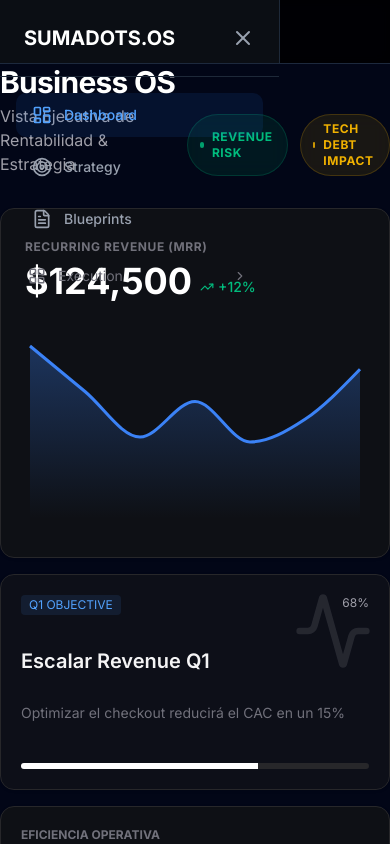
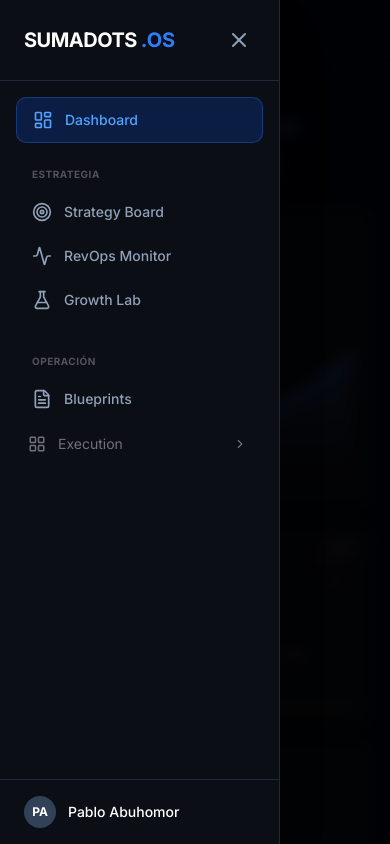
Before and after one commit to fsotosa-ops/suma-os, a Next.js app: page /dashboard in a window 390 px wide. Both pictures are taken after a click on the button "Open Menu". Built offline with nearby package versions, Linux system fonts and the light colour scheme.

Commit message:
fix(ui): resolve 'cn' import error and fix sidebar/layout responsiveness

```diff
--- a/app/dashboard/page.tsx
+++ b/app/dashboard/page.tsx
@@ -1,16 +1,14 @@
 'use client';
 
-// CAMBIO 1: Importar desde el contexto de estrategia
 import { useStrategy } from '@/app/strategy/context/StrategyProvider';
 import { Card } from "@/components/ui/card";
 import { AreaChart, Area, XAxis, Tooltip, ResponsiveContainer } from 'recharts';
+import { cn } from "@/lib/utils";
 import { TrendingUp, Activity } from 'lucide-react';
 
 export default function BusinessDashboardPage() {
-  // CAMBIO 2: Usar el hook useStrategy
   const { objectives, levers } = useStrategy();
 
-  // Mock de datos financieros agregados (Business Health)
   const revenueData = [
     { name: 'Jan', value: 4000 }, { name: 'Feb', value: 3000 },
     { name: 'Mar', value: 2000 }, { name: 'Apr', value: 2780 },
@@ -19,32 +17,32 @@
   ];
 
   return (
-    <div className="max-w-7xl mx-auto space-y-8 animate-in fade-in duration-700">
+    <div className="w-full p-4 md:p-8 space-y-8 animate-in fade-in duration-700">
 
-      {/* Header Ejecutivo */}
-      <div className="flex justify-between items-end">
+      {/* Header Ejecutivo - Columna en móvil */}
+      <div className="flex flex-col gap-4 sm:flex-row sm:justify-between sm:items-end">
         <div>
-          <h1 className="text-3xl font-bold text-white tracking-tight">Business OS</h1>
-          <p className="text-zinc-400 mt-1">Vista Ejecutiva de Rentabilidad & Estrategia</p>
+          <h1 className="text-2xl md:text-3xl font-bold text-white tracking-tight">Business OS</h1>
+          <p className="text-zinc-400 text-sm md:text-base mt-1">Vista Ejecutiva de Rentabilidad & Estrategia</p>
         </div>
-        <div className="flex gap-3">
+        <div className="flex flex-wrap gap-2">
             <StatusBadge label="Revenue Risk" status="safe" />
             <StatusBadge label="Tech Debt Impact" status="warning" />
         </div>
       </div>
 
-      {/* 1. Bento Grid: Métricas North Star */}
+      {/* Grid: 1 columna en móvil, 4 en desktop */}
       <div className="grid grid-cols-1 md:grid-cols-4 gap-4">
-        {/* Main Revenue Chart */}
-        <Card className="md:col-span-2 row-span-2 bg-[#0E1015] border-zinc-800 p-6 flex flex-col justify-between">
+        {/* MRR Chart */}
+        <Card className="md:col-span-2 row-span-2 bg-[#0E1015] border-zinc-800 p-4 md:p-6 flex flex-col justify-between overflow-hidden">
             <div>
-                <span className="text-zinc-500 text-xs font-bold uppercase tracking-wider">Recurring Revenue (MRR)</span>
+                <span className="text-zinc-500 text-[10px] md:text-xs font-bold uppercase tracking-wider">Recurring Revenue (MRR)</span>
                 <div className="flex items-baseline gap-2 mt-1">
-                    <h2 className="text-4xl font-bold text-white">$124,500</h2>
-                    <span className="text-emerald-500 text-sm font-medium flex items-center"><TrendingUp size={14} className="mr-1"/> +12%</span>
+                    <h2 className="text-3xl md:text-4xl font-bold text-white">$124,500</h2>
+                    <span className="text-emerald-500 text-xs md:text-sm font-medium flex items-center"><TrendingUp size={14} className="mr-1"/> +12%</span>
                 </div>
             </div>
-            <div className="h-48 w-full mt-4">
+            <div className="h-40 md:h-48 w-full mt-4">
                 <ResponsiveContainer width="100%" height="100%">
                     <AreaChart data={revenueData}>
                         <defs>
@@ -53,27 +51,25 @@
                                 <stop offset="95%" stopColor="#3b82f6" stopOpacity={0}/>
                             </linearGradient>
                         </defs>
-                        <Tooltip contentStyle={{backgroundColor: '#18181b', border: 'none'}} />
+                        <Tooltip contentStyle={{backgroundColor: '#18181b', border: 'none', borderRadius: '8px'}} />
                         <Area type="monotone" dataKey="value" stroke="#3b82f6" strokeWidth={3} fillOpacity={1} fill="url(#colorPv)" />
                     </AreaChart>
                 </ResponsiveContainer>
             </div>
         </Card>
 
-        {/* OKR Summary Cards */}
+        {/* OKR Cards */}
         {objectives.map(okr => (
-            <Card key={okr.id} className="md:col-span-2 bg-zinc-900/50 border-zinc-800 p-5 flex flex-col justify-center relative overflow-hidden group hover:border-zinc-700 transition-all">
-                <div className="absolute right-0 top-0 p-4 opacity-10 group-hover:opacity-20 transition-opacity">
-                    <Activity size={80} />
+            <Card key={okr.id} className="md:col-span-2 bg-zinc-900/50 border-zinc-800 p-4 md:p-5 flex flex-col justify-center relative overflow-hidden group hover:border-zinc-700 transition-all">
+                <div className="absolute right-0 top-0 p-4 opacity-5 group-hover:opacity-10 transition-opacity">
+                    <Activity size={60} />
                 </div>
                 <div className="flex justify-between items-start mb-2">
-                    <span className="text-xs text-blue-400 font-mono bg-blue-400/10 px-2 py-0.5 rounded">Q1 OBJECTIVE</span>
+                    <span className="text-[10px] text-blue-400 font-mono bg-blue-400/10 px-2 py-0.5 rounded">Q1 OBJECTIVE</span>
                     <span className="text-zinc-400 text-xs">{okr.progress}%</span>
                 </div>
-                <h3 className="text-xl font-semibold text-zinc-100">{okr.title}</h3>
-                <p className="text-sm text-zinc-500 mt-1 line-clamp-1">{okr.hypothesis}</p>
-
-                {/* Visual Bar */}
+                <h3 className="text-lg md:text-xl font-semibold text-zinc-100">{okr.title}</h3>
+                <p className="text-xs md:text-sm text-zinc-500 mt-1 line-clamp-1">{okr.hypothesis}</p>
                 <div className="w-full bg-zinc-800 h-1.5 rounded-full mt-4 overflow-hidden">
                     <div className="bg-white h-full transition-all duration-1000" style={{width: `${okr.progress}%`}} />
                 </div>
@@ -81,24 +77,24 @@
         ))}
 
         {/* Efficiency Widget */}
-        <Card className="bg-[#0E1015] border-zinc-800 p-5">
-            <span className="text-zinc-500 text-xs font-bold uppercase">Eficiencia Operativa</span>
+        <Card className="bg-[#0E1015] border-zinc-800 p-5 flex flex-col items-center">
+            <span className="text-zinc-500 text-[10px] font-bold uppercase w-full">Eficiencia Operativa</span>
             <div className="mt-4 flex items-center justify-center">
-                 <div className="relative w-24 h-24 flex items-center justify-center border-4 border-zinc-800 rounded-full">
-                    <span className="text-2xl font-bold text-white">84</span>
+                 <div className="relative w-20 h-20 md:w-24 md:h-24 flex items-center justify-center border-4 border-zinc-800 rounded-full">
+                    <span className="text-xl md:text-2xl font-bold text-white">84</span>
                     <div className="absolute top-0 left-0 w-full h-full border-4 border-emerald-500 rounded-full border-t-transparent border-l-transparent transform -rotate-45"></div>
                  </div>
             </div>
-            <p className="text-center text-xs text-zinc-500 mt-2">Costo por Feature entregado</p>
+            <p className="text-center text-[10px] md:text-xs text-zinc-500 mt-3">Costo por Feature entregado</p>
         </Card>
 
         {/* Levers Health */}
         <Card className="bg-[#0E1015] border-zinc-800 p-5">
-             <span className="text-zinc-500 text-xs font-bold uppercase">Salud de Palancas</span>
+             <span className="text-zinc-500 text-[10px] font-bold uppercase">Salud de Palancas</span>
              <div className="mt-4 space-y-3">
                 {levers.slice(0, 3).map(l => (
                     <div key={l.id} className="flex justify-between items-center text-sm">
-                        <span className="text-zinc-300">{l.name}</span>
+                        <span className="text-zinc-300 text-xs">{l.name}</span>
                         <div className={`w-2 h-2 rounded-full ${l.kpiCurrent >= l.kpiTarget ? 'bg-red-500' : 'bg-emerald-500'}`} />
                     </div>
                 ))}
@@ -116,9 +112,9 @@
         critical: 'bg-red-500/10 text-red-500 border-red-500/20',
     };
     return (
-        <div className={`flex items-center gap-2 px-3 py-1.5 rounded-full border ${colors[status]} backdrop-blur-sm`}>
-            <div className={`w-1.5 h-1.5 rounded-full bg-current animate-pulse`} />
-            <span className="text-xs font-bold uppercase tracking-wider">{label}</span>
+        <div className={cn("flex items-center gap-2 px-3 py-1 rounded-full border backdrop-blur-sm whitespace-nowrap", colors[status])}>
+            <div className="w-1 h-1 rounded-full bg-current animate-pulse" />
+            <span className="text-[10px] font-bold uppercase tracking-wider">{label}</span>
         </div>
     )
 }
--- a/app/layout.tsx
+++ b/app/layout.tsx
@@ -5,9 +5,8 @@
 import { Sidebar } from "@/components/shared/Sidebar";
 import { MobileSidebar } from "@/components/shared/MobileSidebar";
 import TechHealthBar from "@/components/shared/TechHealthBar";
-
-// Importamos el nuevo orquestador de estado
 import { AppProviders } from "./providers";
+import { cn } from "@/lib/utils";
 
 const inter = Inter({ subsets: ["latin"] });
 
@@ -23,32 +22,37 @@
 }>) {
   return (
     <html lang="es" className="dark">
-      <body className={`${inter.className} bg-[#020617] text-slate-200 antialiased`}>
+      <body className={cn(inter.className, "bg-[#020617] text-slate-200 antialiased")}>
 
-        {/* Usamos el Provider Unificado */}
         <AppProviders>
 
-          <div className="flex h-screen overflow-hidden">
+          <div className="flex h-screen w-full overflow-hidden bg-[#020617]">
+
+            {/* Sidebar Desktop: Oculto en móviles mediante 'hidden md:flex' */}
             <Sidebar />
 
-            <main className="flex-1 flex flex-col min-w-0">
+            <main className="flex-1 flex flex-col min-w-0 h-full relative overflow-hidden bg-[#020617]">
 
-              {/* Header */}
-              <header className="h-16 flex items-center justify-between px-4 md:px-8 border-b border-slate-800 bg-[#020617]/50 backdrop-blur-md sticky top-0 z-50">
+              {/* Header: z-index 50 para estar debajo del Sidebar móvil (z-100) */}
+              <header className="h-16 flex items-center justify-between px-4 md:px-8 border-b border-slate-800 bg-[#020617] sticky top-0 z-40 shrink-0">
                 <div className="flex items-center gap-3">
+
+                  {/* El MobileSidebar ahora tiene z-index 100 */}
                   <MobileSidebar />
+
                   <div className="flex items-center gap-2 text-sm">
                     <span className="text-slate-500 hidden sm:inline">Project /</span>
-                    <span className="font-medium text-white truncate max-w-[200px] sm:max-w-none">MVP TMS Integration</span>
+                    <span className="font-medium text-white truncate max-w-[150px] sm:max-w-none font-mono">MVP TMS</span>
                   </div>
                 </div>
+
                 <div className="hidden sm:block">
                   <TechHealthBar score={92} />
                 </div>
               </header>
 
-              {/* Contenido Principal (Sin padding forzado para permitir Full Width) */}
-              <div className="flex-1 overflow-y-auto custom-scrollbar">
+              {/* Área de Contenido con scroll independiente */}
+              <div className="flex-1 overflow-y-auto custom-scrollbar bg-[#020617]">
                 {children}
               </div>
 
--- a/components/shared/MobileSidebar.tsx
+++ b/components/shared/MobileSidebar.tsx
@@ -3,51 +3,107 @@
 import React, { useState } from 'react';
 import Link from 'next/link';
 import { usePathname } from 'next/navigation';
-import { Menu, X, LayoutDashboard, Target, FileText } from 'lucide-react';
+import { Menu, X, LayoutDashboard, Target, FileText, Activity, FlaskConical } from 'lucide-react';
 import { ExecutionSidebarItem } from './ExecutionSidebarItem';
+import { cn } from '@/lib/utils';
 
 export const MobileSidebar = () => {
   const [isOpen, setIsOpen] = useState(false);
   const pathname = usePathname();
+
   const closeMenu = () => setIsOpen(false);
 
   return (
-    // 'md:hidden' asegura que este botón NO aparezca en escritorio
     <div className="md:hidden">
-      <button onClick={() => setIsOpen(true)} className="p-2 text-gray-400 hover:text-white">
+      {/* Botón de apertura */}
+      <button
+        onClick={() => setIsOpen(true)}
+        className="p-2 text-slate-400 hover:text-white transition-colors focus:outline-none"
+        aria-label="Open Menu"
+      >
         <Menu size={24} />
       </button>
 
-      {/* Overlay oscuro */}
+      {/* Overlay oscuro: Asegura que sea opaco y bloquee el fondo */}
       {isOpen && (
-        <div className="fixed inset-0 bg-black/80 z-40 backdrop-blur-sm" onClick={closeMenu} />
+        <div
+          className="fixed inset-0 bg-black/80 backdrop-blur-sm z-[90] animate-in fade-in duration-300"
+          onClick={closeMenu}
+        />
       )}
 
-      {/* Sidebar deslizable */}
-      <div className={`fixed inset-y-0 left-0 z-50 w-[280px] bg-[#0B0E14] border-r border-gray-800 transition-transform duration-300 ${isOpen ? 'translate-x-0' : '-translate-x-full'}`}>
+      {/* Menú Deslizable: bg sólido y z-index máximo */}
+      <div className={cn(
+        "fixed inset-y-0 left-0 z-[100] w-[280px] bg-[#0B0E14] border-r border-slate-800 transition-transform duration-300 ease-in-out shadow-2xl flex flex-col",
+        isOpen ? "translate-x-0" : "-translate-x-full"
+      )}>
 
-        <div className="p-6 flex justify-between items-center border-b border-gray-800">
-          <span className="text-xl font-bold text-white">SUMADOTS.OS</span>
-          <button onClick={closeMenu} className="text-gray-400">
+        <div className="p-6 flex justify-between items-center border-b border-slate-800 shrink-0">
+          <Link href="/dashboard" onClick={closeMenu} className="flex items-center gap-1">
+            <span className="text-xl font-bold text-white tracking-tight">SUMADOTS</span>
+            <span className="text-xl font-bold text-blue-500">.OS</span>
+          </Link>
+          <button onClick={closeMenu} className="text-slate-400 hover:text-white p-1">
             <X size={24} />
           </button>
         </div>
 
-        <nav className="p-4 space-y-2">
-          <MobileLink href="/dashboard" label="Dashboard" icon={<LayoutDashboard size={20}/>} active={pathname === '/dashboard'} onClick={closeMenu} />
-          <MobileLink href="/strategy" label="Strategy" icon={<Target size={20}/>} active={pathname === '/strategy'} onClick={closeMenu} />
-          <MobileLink href="/blueprints" label="Blueprints" icon={<FileText size={20}/>} active={pathname === '/blueprints'} onClick={closeMenu} />
-          <div className="pt-2">
-            <ExecutionSidebarItem />
+        <nav className="flex-1 p-4 space-y-2 overflow-y-auto custom-scrollbar">
+          <MobileLink
+            href="/dashboard"
+            label="Dashboard"
+            icon={<LayoutDashboard size={20}/>}
+            active={pathname === '/dashboard'}
+            onClick={closeMenu}
+          />
+
+          <div className="pt-4 pb-2">
+            <p className="px-4 text-[10px] font-bold text-zinc-600 uppercase tracking-wider mb-2">
+              Estrategia
+            </p>
+            <MobileLink href="/strategy" label="Strategy Board" icon={<Target size={20}/>} active={pathname === '/strategy'} onClick={closeMenu} />
+            <MobileLink href="/strategy/levers" label="RevOps Monitor" icon={<Activity size={20}/>} active={pathname === '/strategy/levers'} onClick={closeMenu} />
+            <MobileLink href="/strategy/experiments" label="Growth Lab" icon={<FlaskConical size={20}/>} active={pathname === '/strategy/experiments'} onClick={closeMenu} />
+          </div>
+
+          <div className="pt-4">
+            <p className="px-4 text-[10px] font-bold text-zinc-600 uppercase tracking-wider mb-2">
+              Operación
+            </p>
+            <MobileLink href="/blueprints" label="Blueprints" icon={<FileText size={20}/>} active={pathname === '/blueprints'} onClick={closeMenu} />
+            <div className="mt-1">
+                <ExecutionSidebarItem isCollapsed={false} />
+            </div>
           </div>
         </nav>
+
+        {/* Footer del móvil para consistencia */}
+        <div className="p-4 border-t border-slate-800 bg-[#0B0E14]">
+           <div className="flex items-center gap-3 px-2">
+              <div className="w-8 h-8 rounded-full bg-slate-700 flex items-center justify-center text-xs font-bold text-white">
+                PA
+              </div>
+              <div className="flex-1 min-w-0">
+                <p className="text-sm font-medium text-white truncate">Pablo Abuhomor</p>
+              </div>
+           </div>
+        </div>
       </div>
     </div>
   );
 };
 
 const MobileLink = ({ href, label, icon, active, onClick }: any) => (
-  <Link href={href} onClick={onClick} className={`flex items-center gap-3 px-4 py-3 text-sm font-medium rounded-lg ${active ? 'bg-blue-500/10 text-blue-400' : 'text-gray-400 hover:text-white'}`}>
+  <Link
+    href={href}
+    onClick={onClick}
+    className={cn(
+        "flex items-center gap-3 px-4 py-3 text-sm font-medium rounded-lg transition-all",
+        active
+          ? "bg-blue-600/20 text-blue-400 border border-blue-500/30"
+          : "text-slate-400 hover:text-white hover:bg-white/5"
+    )}
+  >
     {icon} <span>{label}</span>
   </Link>
 );
--- a/components/shared/Sidebar.tsx
+++ b/components/shared/Sidebar.tsx
@@ -11,25 +11,30 @@
   Settings,
   ChevronLeft,
   ChevronRight,
-  Activity,    // Icono para RevOps Monitor
-  FlaskConical // Icono para Growth Lab (Experimentos)
+  Activity,
+  FlaskConical
 } from 'lucide-react';
 import { ExecutionSidebarItem } from './ExecutionSidebarItem';
+import { cn } from '@/lib/utils';
 
 export const Sidebar = () => {
   const [isCollapsed, setIsCollapsed] = useState(false);
+  const pathname = usePathname();
 
   return (
     <aside
-      className={`hidden md:flex flex-col border-r border-gray-800 h-screen bg-[#0B0E14] flex-shrink-0 transition-all duration-300 ease-in-out ${
+      className={cn(
+        "hidden md:flex flex-col border-r border-slate-800 h-screen bg-[#0B0E14] shrink-0 transition-all duration-300 ease-in-out z-40",
         isCollapsed ? 'w-20' : 'w-[280px]'
-      }`}
+      )}
     >
 
       {/* 1. HEADER & TOGGLE */}
-      <div className={`p-6 flex items-center ${isCollapsed ? 'justify-center' : 'justify-between'}`}>
+      <div className={cn(
+        "p-6 flex items-center",
+        isCollapsed ? 'justify-center' : 'justify-between'
+      )}>
         {!isCollapsed && (
-          // CAMBIO: href apunta a /dashboard en lugar de /
           <Link href="/dashboard" className="flex items-center gap-1 overflow-hidden whitespace-nowrap">
             <span className="text-xl font-bold text-white tracking-tight">SUMADOTS</span>
             <span className="text-xl font-bold text-blue-500">.OS</span>
@@ -37,7 +42,7 @@
         )}
         <button
           onClick={() => setIsCollapsed(!isCollapsed)}
-          className="p-1.5 rounded-lg text-gray-500 hover:bg-gray-800 hover:text-white transition-colors"
+          className="p-1.5 rounded-lg text-slate-500 hover:bg-slate-800 hover:text-white transition-colors"
         >
           {isCollapsed ? <ChevronRight size={20} /> : <ChevronLeft size={20} />}
         </button>
@@ -45,12 +50,12 @@
 
       {/* 2. NAVEGACIÓN */}
       <nav className="flex-1 px-3 space-y-2 overflow-y-auto custom-scrollbar overflow-x-hidden">
-        {/* Dashboard Principal */}
         <SidebarLink
           href="/dashboard"
           label="Dashboard"
           icon={<LayoutDashboard size={20} />}
           isCollapsed={isCollapsed}
+          active={pathname === '/dashboard'}
         />
 
         {/* GRUPO ESTRATEGIA */}
@@ -66,6 +71,7 @@
               label="Strategy Board"
               icon={<Target size={20} />}
               isCollapsed={isCollapsed}
+              active={pathname === '/strategy'}
             />
 
             <SidebarLink
@@ -73,6 +79,7 @@
               label="RevOps Monitor"
               icon={<Activity size={20} />}
               isCollapsed={isCollapsed}
+              active={pathname === '/strategy/levers'}
             />
 
             <SidebarLink
@@ -80,6 +87,7 @@
               label="Growth Lab"
               icon={<FlaskConical size={20} />}
               isCollapsed={isCollapsed}
+              active={pathname === '/strategy/experiments'}
             />
         </div>
 
@@ -96,15 +104,15 @@
               label="Blueprints"
               icon={<FileText size={20} />}
               isCollapsed={isCollapsed}
+              active={pathname === '/blueprints'}
             />
 
-            {/* Pasamos el estado al componente hijo (Execution tiene su propio submenú) */}
             <ExecutionSidebarItem isCollapsed={isCollapsed} />
         </div>
       </nav>
 
-      {/* 3. FOOTER */}
-      <div className="p-4 mt-auto border-t border-gray-800 space-y-4">
+      {/* 3. FOOTER PERFIL */}
+      <div className="p-4 mt-auto border-t border-slate-800 space-y-4">
         {!isCollapsed ? (
           <>
             <button className="w-full flex items-center gap-3 px-4 py-3 bg-[#1A1F2E] hover:bg-[#23293a] border border-blue-900/30 rounded-xl transition-all group whitespace-nowrap">
@@ -113,14 +121,14 @@
             </button>
 
             <div className="flex items-center gap-3 px-2 pt-2 overflow-hidden">
-              <div className="w-9 h-9 shrink-0 rounded-full bg-gradient-to-tr from-gray-700 to-gray-600 flex items-center justify-center text-xs font-bold text-white border border-gray-700">
+              <div className="w-9 h-9 shrink-0 rounded-full bg-gradient-to-tr from-slate-700 to-slate-600 flex items-center justify-center text-xs font-bold text-white border border-slate-700">
                 PA
               </div>
               <div className="flex-1 min-w-0">
                 <p className="text-sm font-medium text-white truncate">Pablo Abuhomor</p>
-                <p className="text-[10px] text-gray-500 truncate uppercase tracking-wider">WEBCARGA SPA</p>
+                <p className="text-[10px] text-slate-500 truncate uppercase tracking-wider">WEBCARGA SPA</p>
               </div>
-              <button className="text-gray-500 hover:text-white transition-colors">
+              <button className="text-slate-500 hover:text-white transition-colors">
                 <Settings size={18} />
               </button>
             </div>
@@ -130,7 +138,7 @@
              <button className="p-2 bg-[#1A1F2E] rounded-xl text-blue-400">
                <MessageSquare size={20} />
              </button>
-             <div className="w-8 h-8 rounded-full bg-gray-700 flex items-center justify-center text-xs text-white">PA</div>
+             <div className="w-8 h-8 rounded-full bg-slate-700 flex items-center justify-center text-xs text-white">PA</div>
           </div>
         )}
       </div>
@@ -138,23 +146,21 @@
   );
 };
 
-// Componente de Link (Optimizamos visualmente)
-const SidebarLink = ({ href, label, icon, isCollapsed }: any) => {
-  const pathname = usePathname();
-  const isActive = pathname === href;
-
+const SidebarLink = ({ href, label, icon, isCollapsed, active }: any) => {
   return (
     <Link
       href={href}
-      className={`flex items-center gap-3 px-3 py-3 text-sm font-medium rounded-lg transition-all duration-200 group ${
-        isActive ? 'text-blue-400 bg-blue-500/10' : 'text-gray-400 hover:text-gray-100 hover:bg-white/5'
-      } ${isCollapsed ? 'justify-center' : ''}`}
+      className={cn(
+        "flex items-center gap-3 px-3 py-3 text-sm font-medium rounded-lg transition-all duration-200 group",
+        active ? 'text-blue-400 bg-blue-500/10 border border-blue-500/20' : 'text-slate-400 hover:text-slate-100 hover:bg-white/5',
+        isCollapsed && 'justify-center'
+      )}
       title={isCollapsed ? label : undefined}
     >
-      <div className={isActive ? 'text-blue-400' : 'text-gray-500 group-hover:text-gray-300'}>
+      <div className={cn(active ? 'text-blue-400' : 'text-slate-500 group-hover:text-slate-300')}>
         {icon}
       </div>
-      {!isCollapsed && <span className="whitespace-nowrap transition-opacity duration-200">{label}</span>}
+      {!isCollapsed && <span className="whitespace-nowrap">{label}</span>}
     </Link>
   );
 };
```
